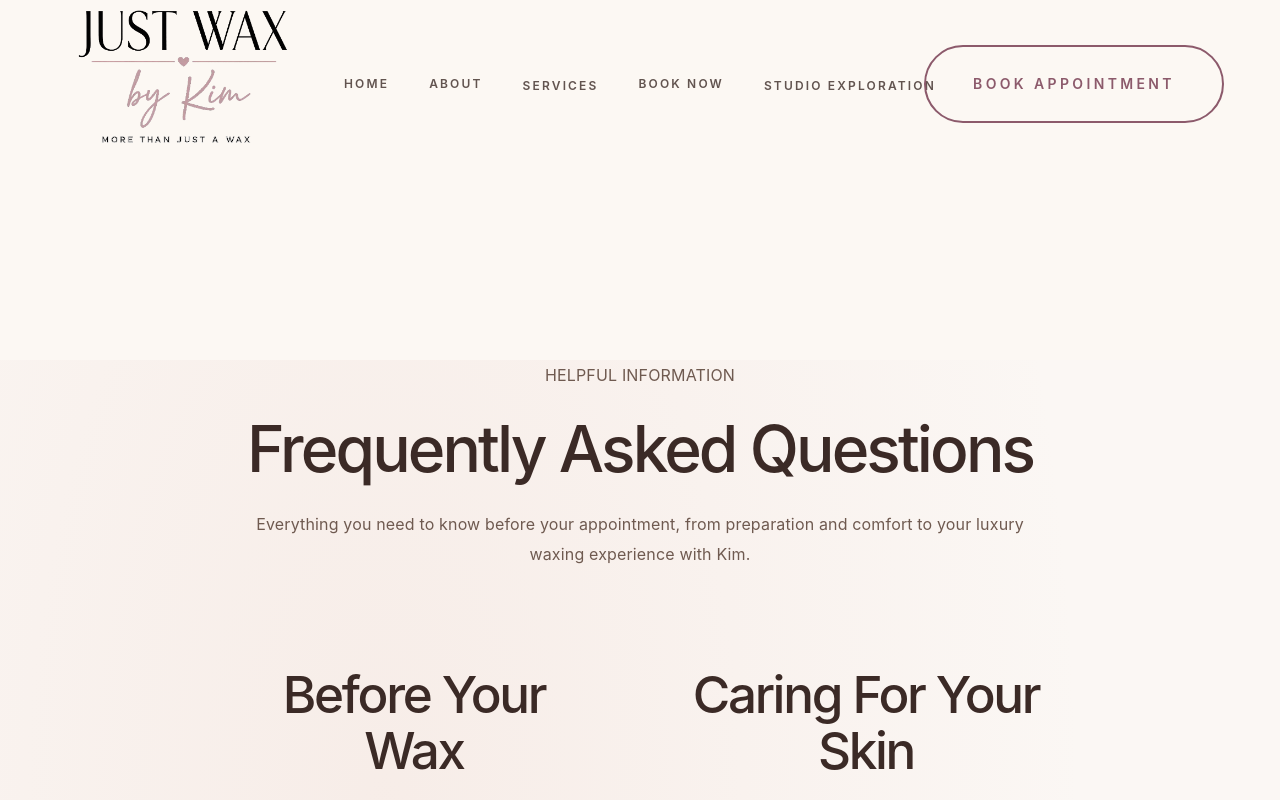
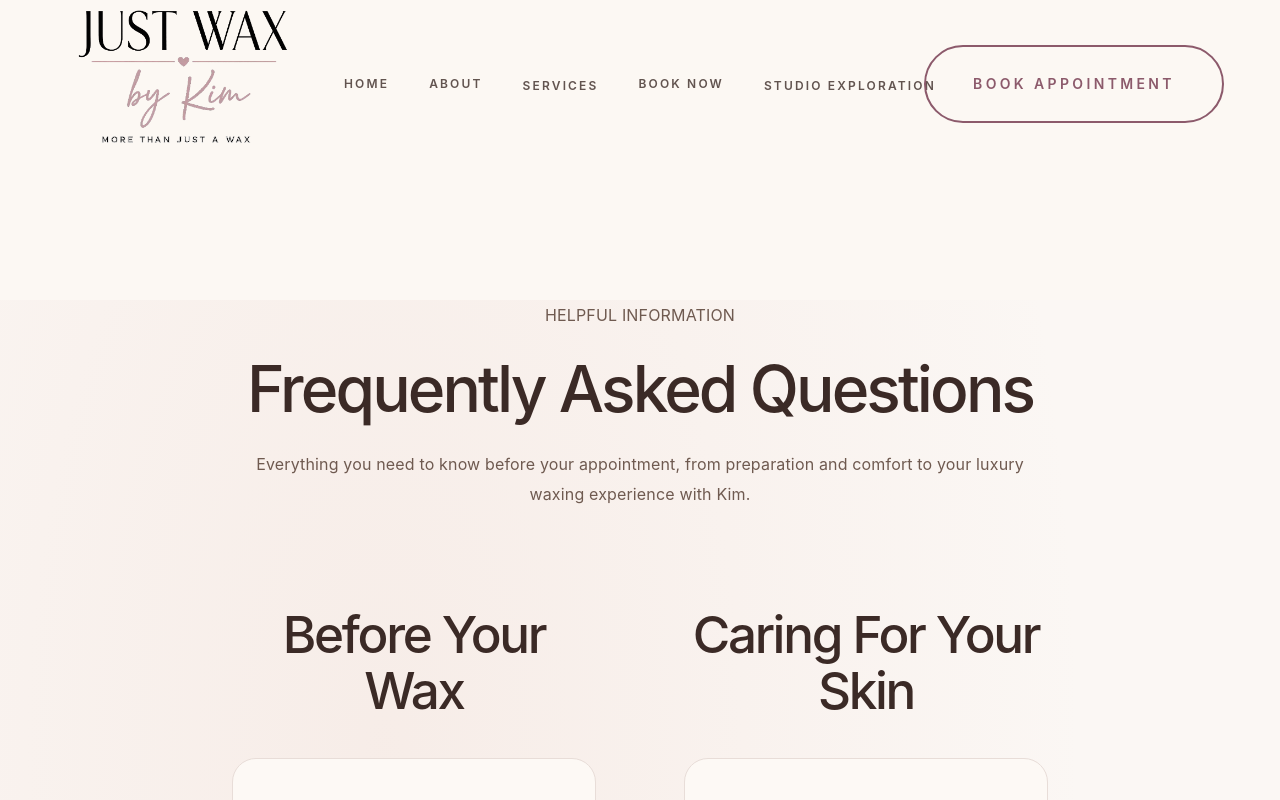
Before and after one commit to kevin-phan-25/just-wax-by-kim, a Next.js app: page /faq in a window 1280 px wide. Shown: the top 800 px of the page. Built offline with nearby package versions, Linux system fonts and the light colour scheme; a web font is replaced by a local one.

Commit message:
Update layout.tsx

```diff
--- a/app/(studio)/layout.tsx
+++ b/app/(studio)/layout.tsx
@@ -6,11 +6,6 @@
  *
  * Description:
  * Shared luxury studio page layout.
- *
- * Controls:
- * • Navbar clearance
- * • Editorial page rhythm
- * • Studio spacing consistency
  *
  * ---
  *
@@ -28,11 +23,11 @@ export default function StudioLayout({
 
         w-full
 
-        pt-[280px]
+        pt-[220px]
 
-        md:pt-[320px]
+        md:pt-[260px]
 
-        xl:pt-[360px]
+        xl:pt-[300px]
       "
     >
       {children}
```
